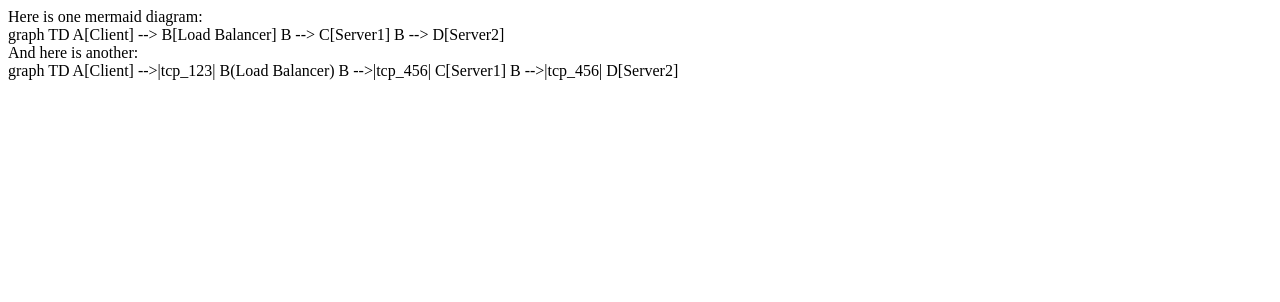
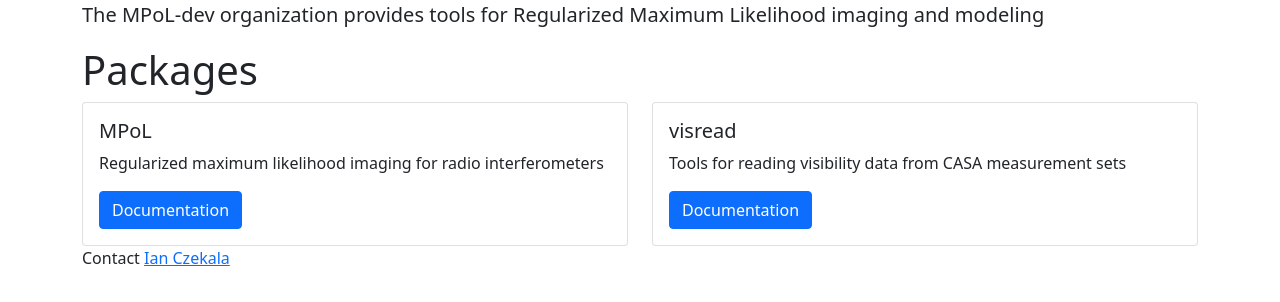
Before and after one commit to MPoL-dev/mpol-dev.github.io, a plain HTML site: page index.html in a window 1280 px wide. Drawn offline with nearby package versions, Linux system fonts and the light colour scheme; a script that the page names is missing.

Commit message:
basic landing page.

```diff
--- a/index.html
+++ b/index.html
@@ -1,24 +1,50 @@
-<html>
+<!doctype html>
+<html lang="en">
+
+<head>
+    <!-- Required meta tags -->
+    <meta charset="utf-8">
+    <meta name="viewport" content="width=device-width, initial-scale=1">
+    <link href="https://cdn.jsdelivr.net/npm/bootstrap@5.0.0-beta2/dist/css/bootstrap.min.css" rel="stylesheet"
+        integrity="sha384-BmbxuPwQa2lc/FVzBcNJ7UAyJxM6wuqIj61tLrc4wSX0szH/Ev+nYRRuWlolflfl" crossorigin="anonymous">
+</head>
 
 <body>
-    <script src="https://cdn.jsdelivr.net/npm/mermaid/dist/mermaid.min.js"></script>
-    <script>mermaid.initialize({ startOnLoad: true });</script>
 
-    Here is one mermaid diagram:
-    <div class="mermaid">
-        graph TD
-        A[Client] --> B[Load Balancer]
-        B --> C[Server1]
-        B --> D[Server2]
+    <div class="container">
+        <p class="lead">The MPoL-dev organization provides tools for Regularized Maximum Likelihood imaging and modeling
+        </p>
+
+        <h1 class="display-6">Packages</h1>
+
+        <div class="row">
+            <div class="col-sm-6">
+                <div class="card">
+                    <div class="card-body">
+                        <h5 class="card-title">MPoL</h5>
+                        <p class="card-text">Regularized maximum likelihood imaging for radio interferometers</p>
+                        <a href="https://mpol.readthedocs.io/" class="btn btn-primary">Documentation</a>
+                    </div>
+                </div>
+            </div>
+            <div class="col-sm-6">
+                <div class="card">
+                    <div class="card-body">
+                        <h5 class="card-title">visread</h5>
+                        <p class="card-text">Tools for reading visibility data from CASA measurement sets</p>
+                        <a href="https://visread.readthedocs.io/" class="btn btn-primary">Documentation</a>
+                    </div>
+                </div>
+            </div>
+        </div>
+
+
+        <p>Contact <a href="https://sites.psu.edu/iczekala/">Ian Czekala</a></p>
     </div>
 
-    And here is another:
-    <div class="mermaid">
-        graph TD
-        A[Client] -->|tcp_123| B(Load Balancer)
-        B -->|tcp_456| C[Server1]
-        B -->|tcp_456| D[Server2]
-    </div>
+    <script src="https://cdn.jsdelivr.net/npm/bootstrap@5.0.0-beta2/dist/js/bootstrap.bundle.min.js"
+        integrity="sha384-b5kHyXgcpbZJO/tY9Ul7kGkf1S0CWuKcCD38l8YkeH8z8QjE0GmW1gYU5S9FOnJ0"
+        crossorigin="anonymous"></script>
 </body>
 
 </html>
```
